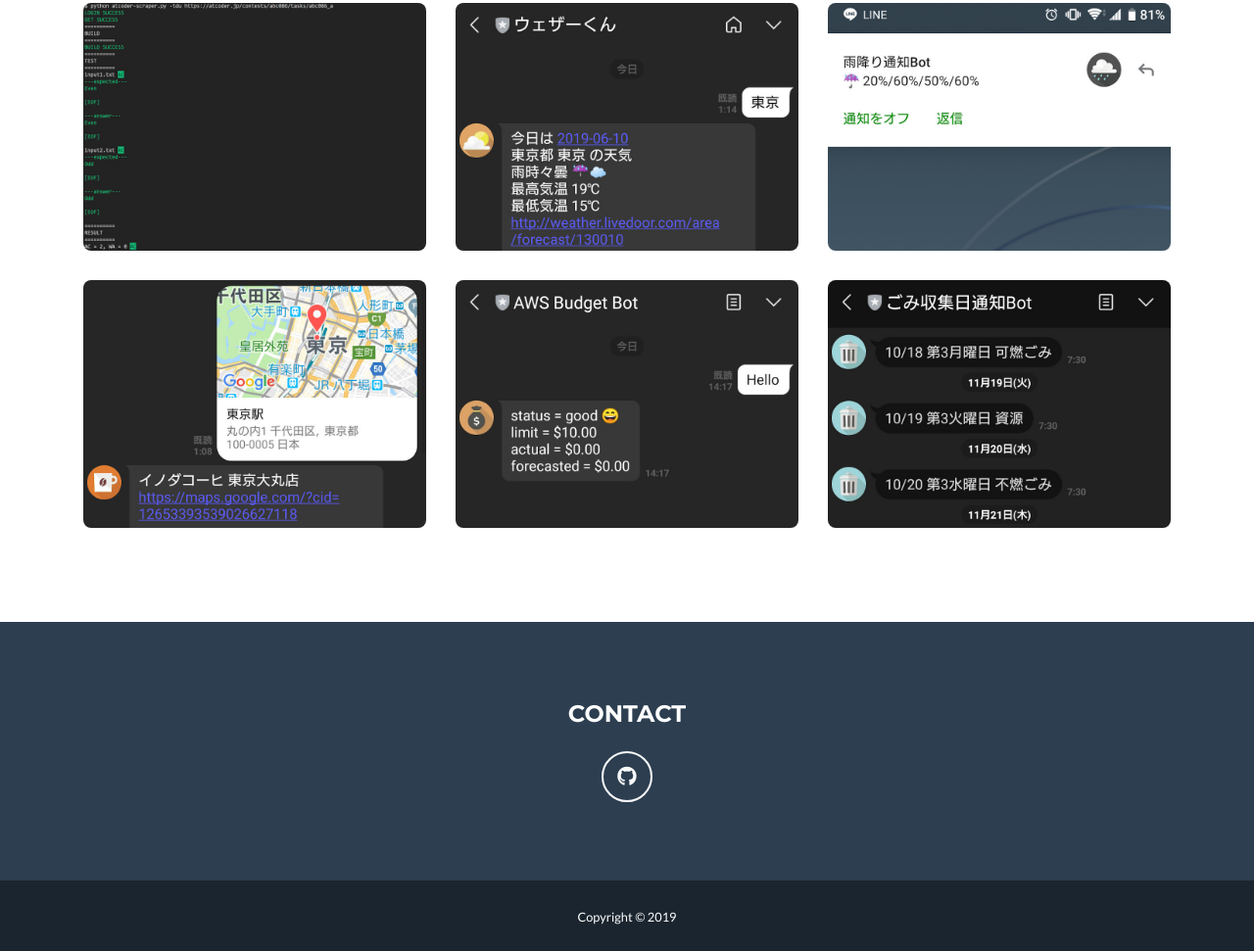
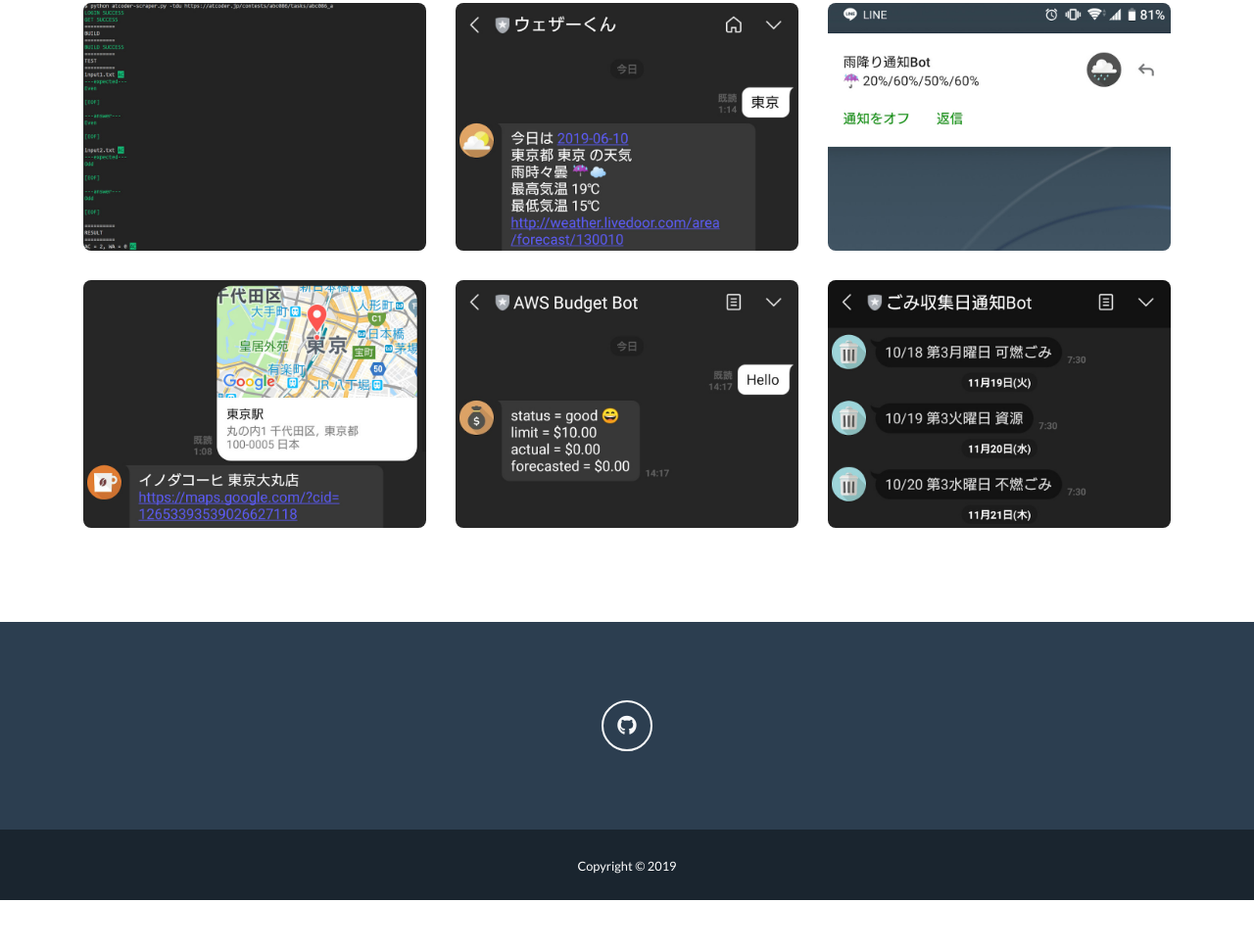
Before and after one commit to ogyogy/portfolio, a website with bundled scripts: page docs/index.html in a window 1280 px wide. Shown: the part 2123-3094 px from the top of the page at 98% size. After the commit the page ends 3042 px from the top, so only its background shows below. Built offline with nearby package versions, Linux system fonts and the light colour scheme.

Commit message:
フッターを修正

```diff
--- a/docs/index.html
+++ b/docs/index.html
@@ -251,7 +251,7 @@
 
         <!-- Footer Social Icons -->
         <div class="col-lg-12 mb-5 mb-lg-0">
-          <h4 class="text-uppercase mb-4">Contact</h4>
+          <!-- <h4 class="text-uppercase mb-4">Contact</h4> -->
           <a class="btn btn-outline-light btn-social mx-1" href="https://github.com/ogyogy">
             <i class="fab fa-fw fa-github"></i>
           </a>
```
